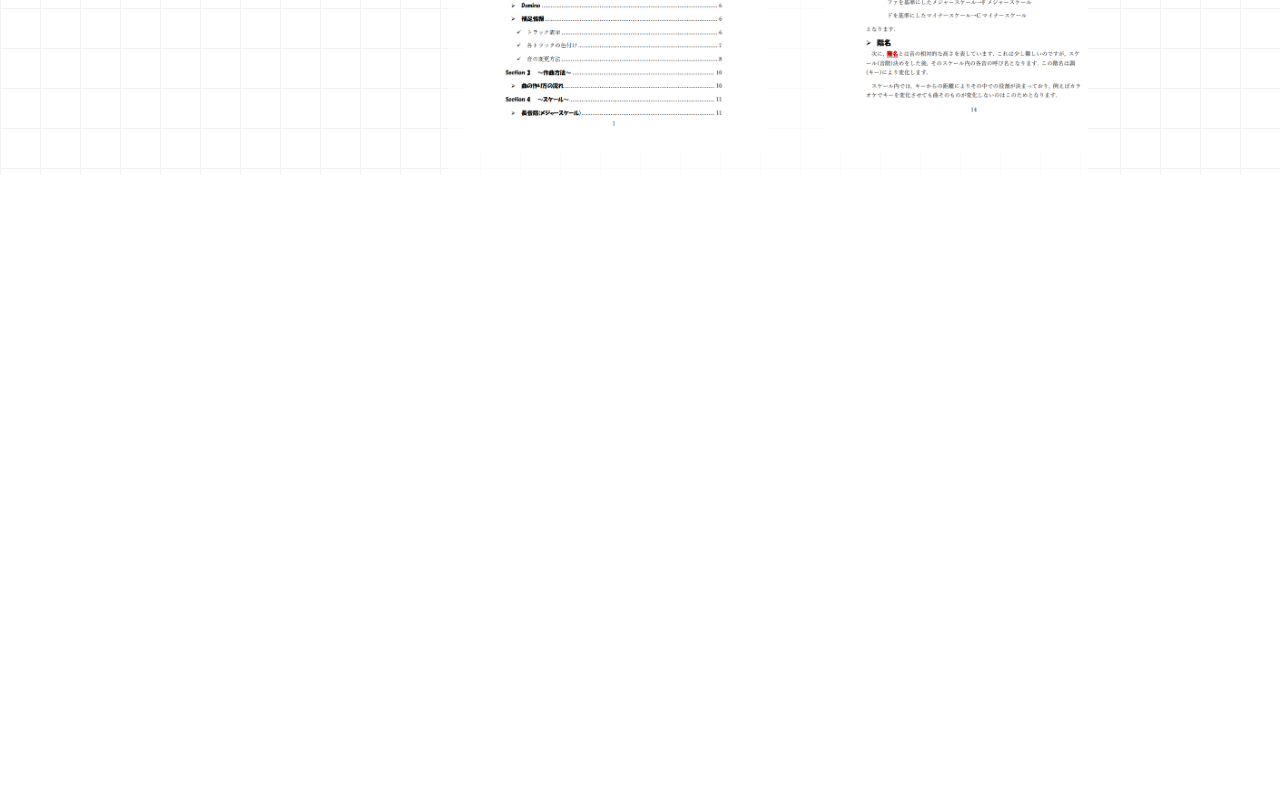
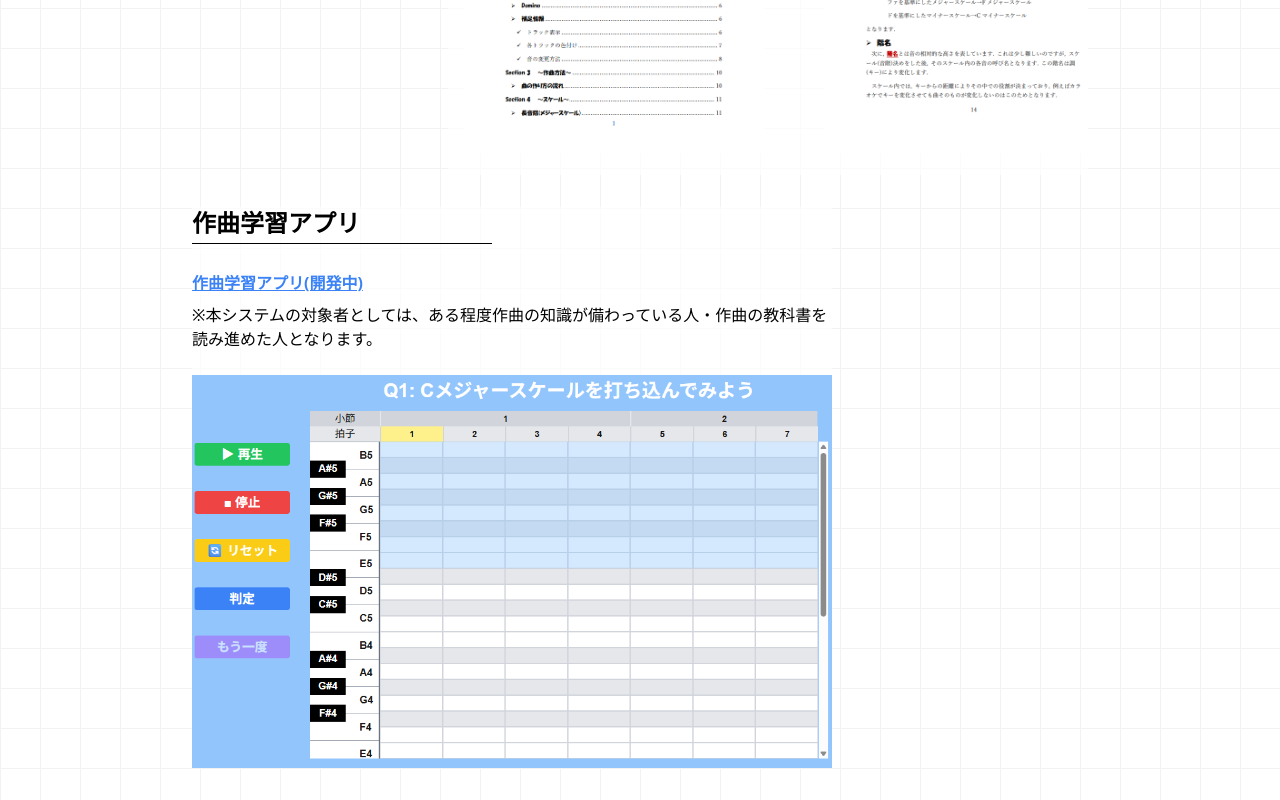
Before and after one commit to Sereia123/MyProfile, a React (Create React App) app: page / in a window 1280 px wide. Shown: the part 3312-4112 px from the top of the page. Before the commit the page ends 3487 px from the top, so only its background shows below. Built offline with nearby package versions, Linux system fonts and the light colour scheme.

Commit message:
MusicLearningApp追加

```diff
--- a/src/App.tsx
+++ b/src/App.tsx
@@ -4,6 +4,7 @@ import Study from './Study';
 import Hobby from './Hobby'
 import Club from './Club';
 import {motion} from "framer-motion";
+import SoundLearning from './SoundLearning';
 
 function App() {
   return (
@@ -26,6 +27,7 @@ function App() {
           <Study />
           <Hobby />
           <Club />
+          <SoundLearning />
 
         </div>
       </div>
--- /dev/null
+++ b/src/SoundLearning.tsx
@@ -0,0 +1,44 @@
+import {motion} from "framer-motion";
+import { useState } from 'react';
+import musiclearning from './img/musiclearning.png';
+
+
+const SoundLearning = () => {
+
+  const [showUnderline, setShowUnderline] = useState<boolean>(false)
+
+  return (
+    <section className='mr-auto container bg-white/70'>
+      <motion.div //アニメーション
+        initial={{opacity: 0, x: 40}}
+        animate={{opacity: 1, x: 0}}
+        transition={{duration: 1.3, delay: .8}}
+        onAnimationComplete={() => setShowUnderline(true)}
+      >
+        <div className='text-left mr-[3%] mb-8'>
+          <h2 className={`text-2xl font-bold font-sans relative inline-block ${showUnderline ? 'underline-animateL underline-animateL-active' : 'underline-animateL'}`}>
+            作曲学習アプリ
+
+          </h2>
+        </div>
+
+
+        <a href="https://music-learning.vercel.app/" target="_blank" rel="noopener noreferrer " className="text-blue-500 underline visited:text-purple-800 font-bold">
+          作曲学習アプリ(開発中)
+        </a>
+
+        <p className="mt-2">
+          ※本システムの対象者としては、ある程度作曲の知識が備わっている人・作曲の教科書を読み進めた人となります。
+        </p>
+
+        <div className="mb-8 mt-6">
+          <img src={musiclearning} alt="作曲学習アプリ" />
+        </div>
+
+
+      </motion.div>
+    </section>
+  )
+}
+
+export default SoundLearning;
```
Also changed, not shown: src/img/musiclearning.png (added).
